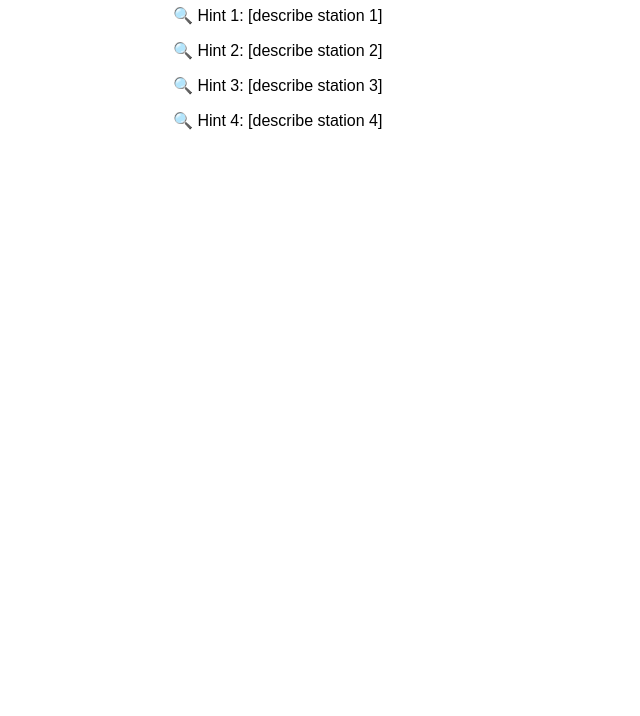
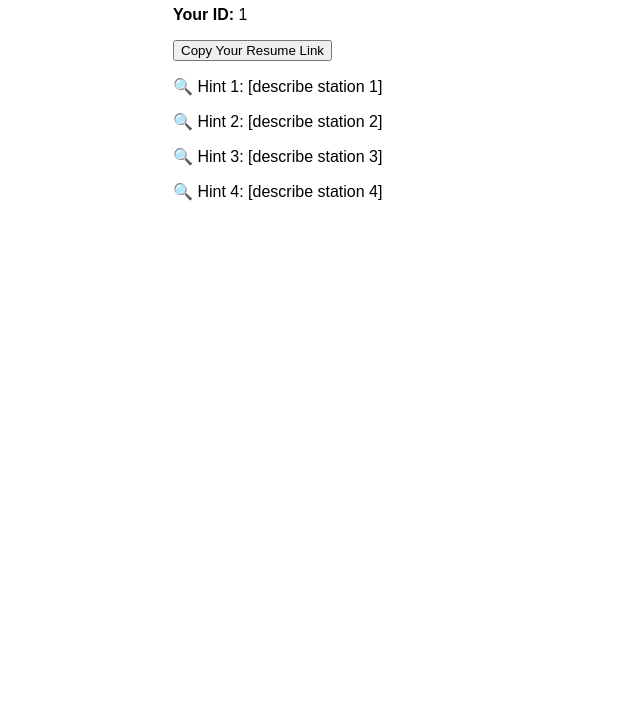
Before and after one commit to 8holic/SW-Heartland-Treasure-Hunt, a plain HTML site: page start.html in a window 1280 px wide. Shown: the part 84-800 px from the top of the page, without its empty margins (167-807 px from the left). Drawn offline with Linux system fonts and the light colour scheme; no server answers; sample sign-in values are in the browser's storage.

Commit message:
Include user ID

```diff
--- a/start.html
+++ b/start.html
@@ -37,6 +37,8 @@
       }
 
       localStorage.setItem('huntUserID', userID);
+      //Get User id
+      document.querySelector('#userIDDisplay span').textContent = userID;
 
       try {
         const userDocRef = doc(db, "users", userID);
@@ -94,9 +96,14 @@ try {
 </head>
 <body>
   <h1>Your Treasure Hunt</h1>
+  <p id="userIDDisplay"><strong>Your ID:</strong> <span></span></p>
+  <button onclick="navigator.clipboard.writeText(window.location.href)">Copy Your Resume Link</button>
+
   <div class="hint" id="hint1">🔍 Hint 1: [describe station 1]</div>
   <div class="hint" id="hint2">🔍 Hint 2: [describe station 2]</div>
   <div class="hint" id="hint3">🔍 Hint 3: [describe station 3]</div>
   <div class="hint" id="hint4">🔍 Hint 4: [describe station 4]</div>
 </body>
+
+</body>
 </html>
```
